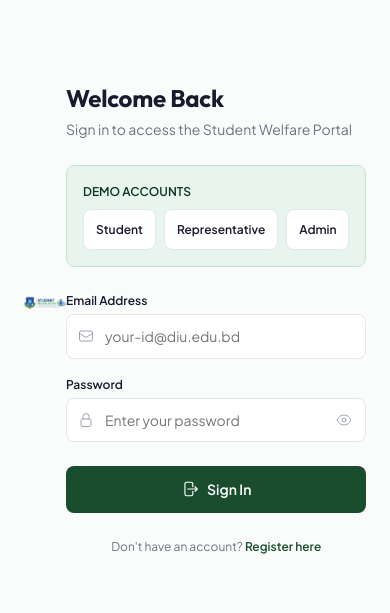
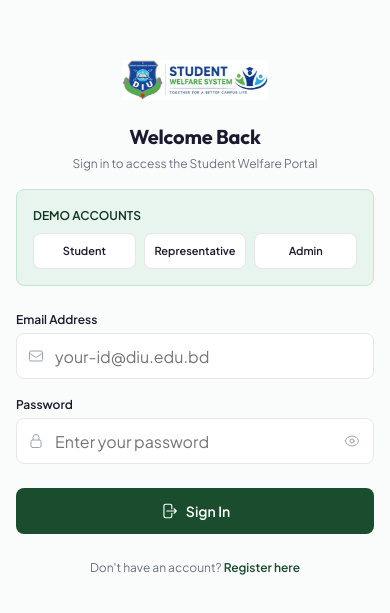
Before and after one commit to zihaduzzamaan/Student_Welfare_System_DIU, a React (Vite) app: page /#/login in a window 390 px wide. Shown: the part 103-716 px from the top of the page. Built offline with nearby package versions, Linux system fonts and the light colour scheme.

Commit message:
perf(auth): optimize login/register mobile layout, prevent iOS input auto-zoom, wrap demo role buttons

```diff
--- a/src/pages/auth/Auth.module.css
+++ b/src/pages/auth/Auth.module.css
@@ -433,3 +433,94 @@
 .link:hover {
   text-decoration: underline;
 }
+
+/* ── Comprehensive Mobile Responsiveness ── */
+@media (max-width: 1023px) {
+  .authPage {
+    min-height: 100vh;
+    display: flex;
+    flex-direction: column;
+    justify-content: center;
+    background: var(--color-bg-primary);
+  }
+
+  .formPanel {
+    width: 100%;
+    max-width: 100%;
+    padding: var(--space-6) var(--space-4);
+    min-height: 100vh;
+    box-sizing: border-box;
+  }
+
+  .formContainer {
+    width: 100%;
+    max-width: 440px;
+    min-height: auto;
+    margin: 0 auto;
+    display: flex;
+    flex-direction: column;
+  }
+
+  .mobileLogo {
+    display: flex;
+    justify-content: center;
+    align-items: center;
+    margin-bottom: var(--space-6);
+  }
+}
+
+@media (max-width: 640px) {
+  .formPanel {
+    padding: var(--space-5) var(--space-4);
+  }
+
+  .formHeader {
+    margin-bottom: var(--space-4);
+    text-align: center;
+  }
+
+  .formTitle {
+    font-size: var(--text-xl);
+  }
+
+  .formSubtitle {
+    font-size: var(--text-xs);
+  }
+
+  .input {
+    font-size: 16px !important; /* Prevents iOS auto-zoom on input focus */
+    padding: 12px 14px 12px 38px;
+    height: 46px;
+  }
+
+  .submitBtn {
+    height: 46px;
+    font-size: var(--text-sm);
+  }
+
+  .demoAccounts {
+    flex-direction: row;
+    flex-wrap: wrap;
+    gap: var(--space-2);
+  }
+
+  .demoAccount {
+    flex: 1 1 calc(33.333% - var(--space-2));
+    min-width: 90px;
+    padding: 8px 4px;
+    font-size: 11px;
+    white-space: nowrap;
+  }
+}
+
+@media (max-width: 380px) {
+  .demoAccounts {
+    flex-direction: column;
+  }
+
+  .demoAccount {
+    width: 100%;
+    font-size: 12px;
+    padding: 10px;
+  }
+}
```
